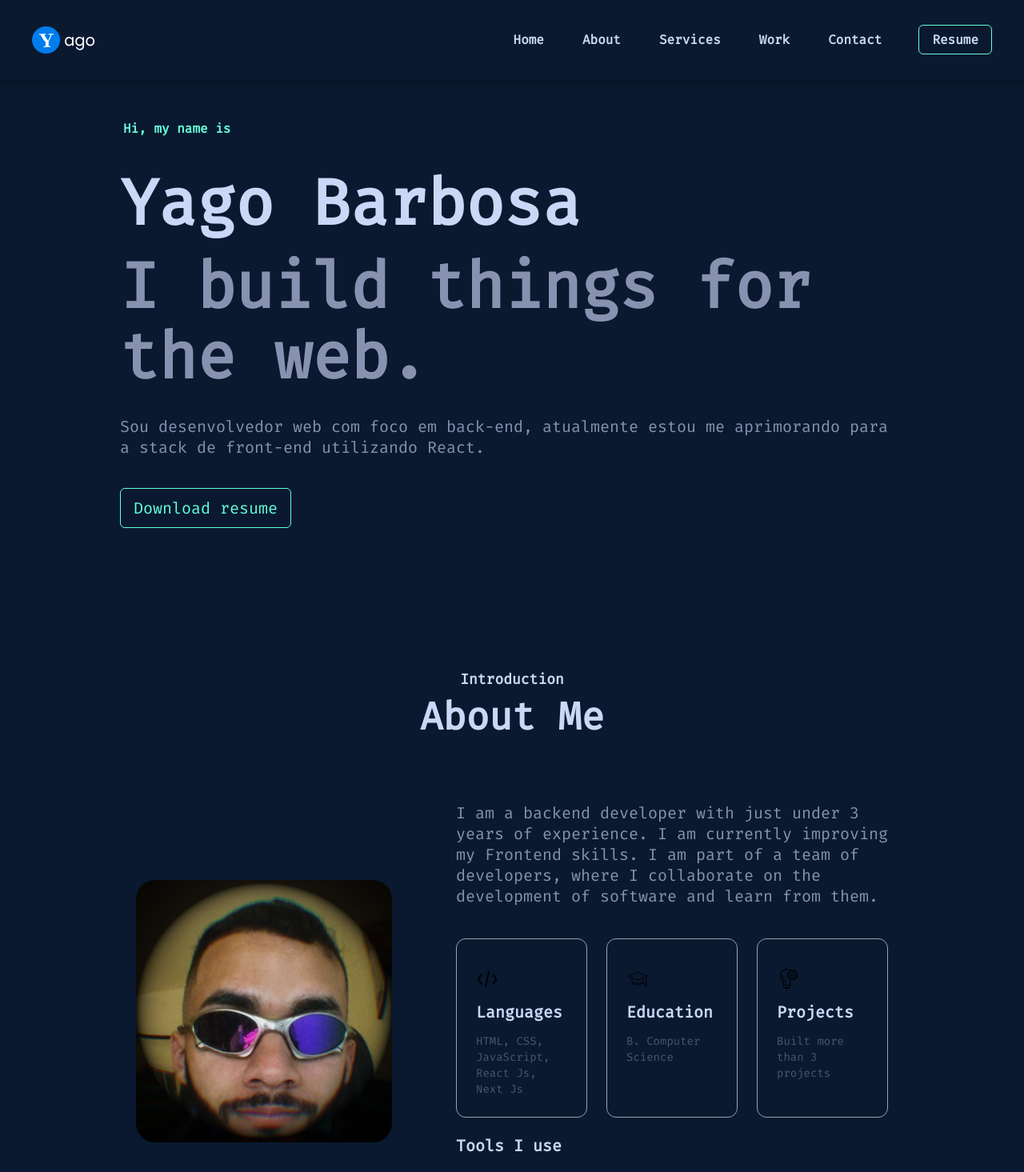
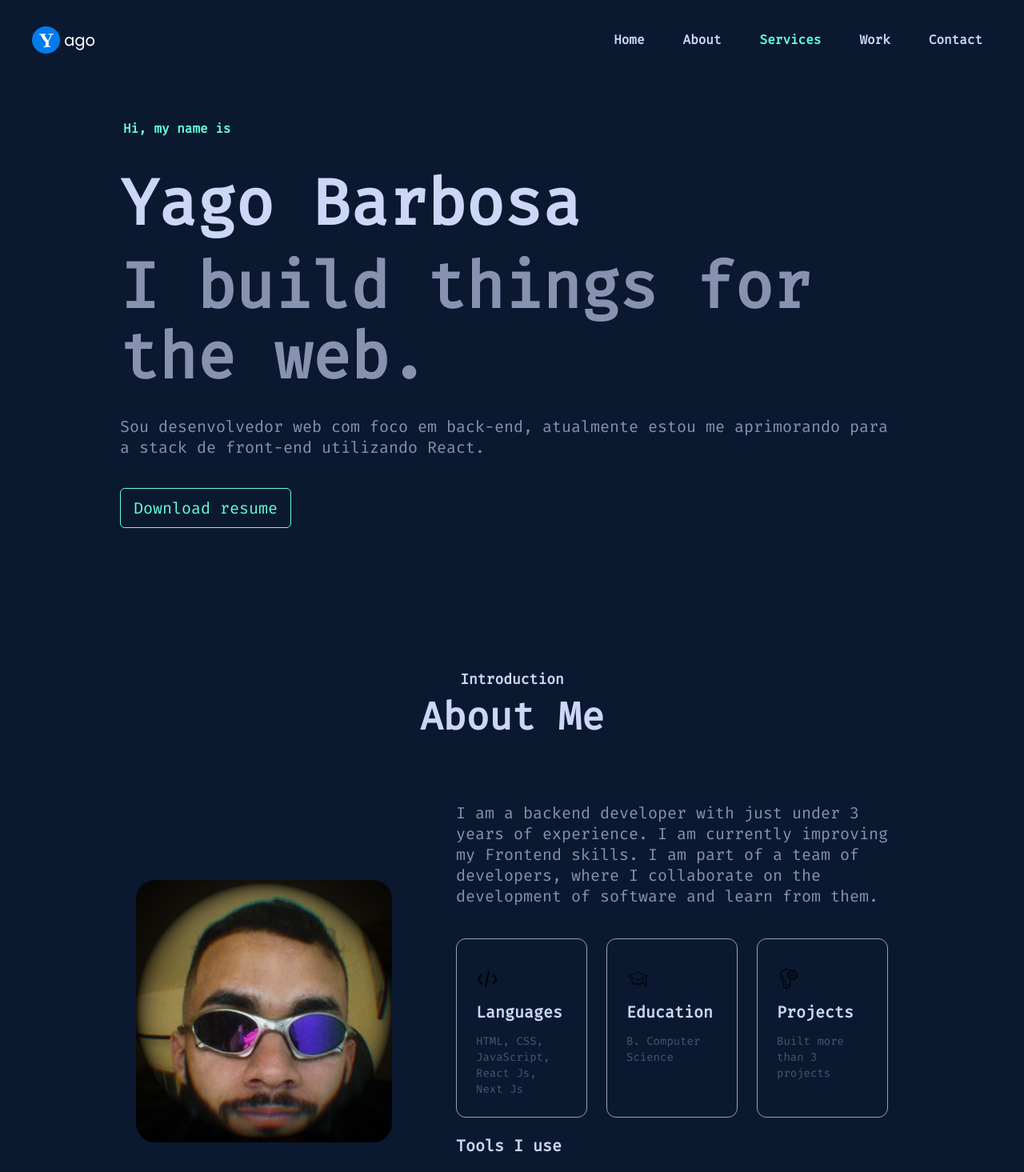
Before and after one commit to YagoB16/web-profile, a Next.js app: page / in a window 1280 px wide. Shown: the top 1465 px of the page at 80% size. Built offline with nearby package versions, Linux system fonts and the light colour scheme.

Commit message:
Update NavBar: - Agora é visivel em navbar o menu ativo; - Alterado <div> para <section>.

```diff
--- a/src/app/page.tsx
+++ b/src/app/page.tsx
@@ -10,10 +10,10 @@ export default function Home() {
   return (
     <>
       <NavBar />
-      <Header />
-      <About />
-      <Service />
-      <Work />
+      <Header id="home" />
+      <About id="about" />
+      <Service id="services" />
+      <Work id="work" />
       <Footer />
     </>
   )
--- a/src/components/About.tsx
+++ b/src/components/About.tsx
@@ -3,10 +3,15 @@ import Image from 'next/image'
 import YagoIcon from '@/src/app/assets/yagueira-de-penny.jpg'
 import { infoList, toolsData } from './../app/assets/assets'
 
-function About() {
+interface SectionProps {
+    id: string;
+}
+
+
+function About(id: SectionProps) {
     return (
         <>
-            <div id='about' className='px-5 py-10 scroll-mt-20 h-150 min-h-[90vh]'>
+            <section id='about' className='px-5 py-10 scroll-mt-20  min-h-[120vh] lg:min-h-[90vh]'>
                 <h4 className='text-center mb-2 text-lg'>
                     Introduction
                 </h4>
@@ -50,7 +55,7 @@ function About() {
                         </ul>
                     </div>
                 </div>
-            </div>
+            </section>
 
         </>
     )
--- a/src/components/Header.tsx
+++ b/src/components/Header.tsx
@@ -1,11 +1,14 @@
 'use client'
 
+interface SectionProps {
+    id: string;
+}
 
-export default function Header() {
+export default function Header(id: SectionProps) {
 
 
     return (
-        <div id='home' className='flex flex-col items-start justify-center min-h-[100vh] '>
+        <section id='home' className='flex flex-col items-start justify-center min-h-[100vh] '>
             <div className='mb-7.5 ml-1'>
                 <h1 className='text-[clamp(var(--fz-sm),5vw,var(--fz-md))] font-normal text-[var(--green)]! '>
                     Hi, my name is
@@ -32,6 +35,6 @@ export default function Header() {
                     Download resume
                 </a>
             </div>
-        </div>
+        </section>
     )
 }
--- a/src/components/NavBar.tsx
+++ b/src/components/NavBar.tsx
@@ -1,87 +1,75 @@
 'use client'
 
 import { AlignJustifyIcon } from 'lucide-react'
-import React, { useEffect, useRef } from 'react'
+import React, { useEffect, useState } from 'react'
 import Image from 'next/image'
 import ImageLogo from '../app/assets/logo.svg'
-import { useState } from 'react'
 
 export default function NavBar() {
-    const [isScroll, setIsScroll] = useState(false)
-    const [isMenuOpen, setIsMenuOpen] = useState(false)
-    const [isUpNav, setIsUpNav] = useState(false);
+    const [isScroll, setIsScroll] = useState(false);
+    const [isMenuOpen, setIsMenuOpen] = useState(false);
+    const [activeSection, setActiveSection] = useState<string>('home');
 
-    const divRef = useRef<HTMLDivElement>(null);
+    useEffect(() => {
+        const handleScroll = () => {
+            const sections = ['home', 'about', 'services', 'work', 'contact'];
+            let currentSection = 'home';
+
+            let minDiff = Infinity; // Guarda a menor diferença do centro
+
+            // biome-ignore lint/complexity/noForEach: <explanation>
+            sections.forEach((section) => {
+                const element = document.getElementById(section);
+                if (element) {
+                    const rect = element.getBoundingClientRect();
+                    const sectionTop = rect.top;
+                    const sectionBottom = rect.bottom;
+                    const viewportHeight = window.innerHeight;
+
+                    // Nova lógica: a seção ativa será a que ocupa mais espaço na tela
+                    if (sectionTop < viewportHeight * 0.6 && sectionBottom > viewportHeight * 0.4) {
+                        currentSection = section;
+                    }
+                }
+            });
+
+            setActiveSection(currentSection);
+        };
+
+        window.addEventListener('scroll', handleScroll);
+        return () => window.removeEventListener('scroll', handleScroll);
+    }, []);
 
 
-    useEffect(() => {
-        const handleMouseOver = () => {
-            setIsUpNav(!isUpNav);
-        };
-
-        const handleMouseOut = () => {
-            setIsUpNav(isUpNav);
-        };
-
-
-    }, [isUpNav]);
-
-
-    useEffect(() => {
-        window.addEventListener('scroll', () => {
-            if (scrollY > 20) {
-                setIsScroll(true)
-            }
-        })
-    })
     return (
-        <div ref={divRef} className={`fixed z-1 left-0 right-0 max-w-full flex items-center h-[var(--nav-height)] bg-[var(--navy)] min-h-12  ${isScroll ? " bg-[var(--navy)] opacity-100 shadow-sm drop-shadow-md" : ""}  font-semibold !text-[var(--lightest-slate)] md:px-10 px-5 `}>
-            <nav className="flex w-full justify-between items-center gap-8 z-50 ">
+        <div className={`fixed z-50 left-0 right-0 max-w-full flex items-center h-[var(--nav-height)] bg-[var(--navy)] min-h-12  ${isScroll ? "bg-[var(--navy)] opacity-100 shadow-sm drop-shadow-md" : ""} font-semibold !text-[var(--lightest-slate)] md:px-10 px-5`}>
+            <nav className="flex w-full justify-between items-center gap-8">
                 <div>
                     <Image src={ImageLogo} alt="Logo" width={140} height={40} />
                 </div>
 
-                <div className='hidden md:flex items-center'>
-                    <ul className={`flex gap-6 text-base opacity-100 ${isScroll ? "" : "bg-[var(--navy)] opacity-50"}`}>
-                        <li>
-                            <a href="#home" className="p-3 rounded-md transition-all hover:text-[var(--green)]">
-                                Home
-                            </a>
-                        </li>
-                        <li>
-                            <a href="#about" className="p-3 rounded-md transition-all hover:text-[var(--green)]">
-                                About
-                            </a>
-                        </li>
-                        <li>
-                            <a href="#services" className="p-3 rounded-md transition-all hover:text-[var(--green)]">
-                                Services
-                            </a>
-                        </li>
-                        <li>
-                            <a href="#work" className="p-3 rounded-md transition-all hover:text-[var(--green)]">
-                                Work
-                            </a>
-                        </li>
-                        <li>
-                            <a href="" className="p-3 rounded-md transition-all hover:text-[var(--green)]">
-                                Contact
-                            </a>
-                        </li>
-                        <li>
-                            <a
-                                href=""
-                                className="border border-[var(--green)] rounded-md py-2 px-4 transition duration-300 hover:bg-[var(--green)] hover:text-black ml-2.5"
-                            >
-                                Resume
-                            </a>
-                        </li>
+                <div className="hidden md:flex items-center">
+                    <ul className="flex gap-6 text-base">
+                        {[
+                            { id: 'home', label: 'Home' },
+                            { id: 'about', label: 'About' },
+                            { id: 'services', label: 'Services' },
+                            { id: 'work', label: 'Work' },
+                            { id: 'contact', label: 'Contact' }
+                        ].map(({ id, label }) => (
+                            <li key={id}>
+                                <a
+                                    href={`#${id}`}
+                                    className={`p-3 rounded-md transition-all ${activeSection === id ? 'text-[var(--green)] font-bold' : 'hover:text-[var(--green)]'}`}
+                                >
+                                    {label}
+                                </a>
+                            </li>
+                        ))}
                     </ul>
-
                 </div>
 
-                <div className='md:hidden'>
-                    {/* biome-ignore lint/a11y/useButtonType: <explanation> */}
+                <div className="md:hidden">
                     <button
                         className="md:hidden block text-5xl cursor-pointer"
                         onClick={() => setIsMenuOpen(!isMenuOpen)}
@@ -89,36 +77,8 @@ export default function NavBar() {
                     >
                         <AlignJustifyIcon />
                     </button>
-                    <aside
-                        className={`fixed md:hidden top-20 left-0 w-full bg-[var(--navy)] flex flex-col items-center gap-6 pb-5 font-semibold text-lg transition-transform duration-500 ease-in-out ${isMenuOpen ? 'translate-x-0 opacity-100' : 'translate-x-full opacity-0'
-                            }`}
-                    >
-
-                        <ul className="flex flex-col items-center flex-1 w-full gap-6 text-base">
-                            <li className="text-center">
-                                <a href="#about" className="p-3 block rounded-md transition-all hover:text-[var(--green)]">
-                                    About
-                                </a>
-                            </li>
-                            <li className="text-center">
-                                <a href="#services" className="p-3 block rounded-md transition-all hover:text-[var(--green)]">
-                                    Services
-                                </a>
-                            </li>
-                            <li className="text-center">
-                                <a href="#work" className="p-3 block rounded-md transition-all hover:text-[var(--green)]">
-                                    Work
-                                </a>
-                            </li>
-                            <li className="text-center">
-                                <a href="" className="p-3 block rounded-md transition-all hover:text-[var(--green)]">
-                                    Contact
-                                </a>
-                            </li>
-                        </ul>
-                    </aside>
                 </div>
             </nav>
-        </div >
-    )
+        </div>
+    );
 }
--- a/src/components/Service.tsx
+++ b/src/components/Service.tsx
@@ -3,9 +3,14 @@ import { serviceData } from '../app/assets/assets'
 import Image from 'next/image'
 import { ArrowRight } from 'lucide-react'
 
-function Service() {
+interface SectionProps {
+    id: string;
+}
+
+
+function Service(id: SectionProps) {
     return (
-        <div id='services' className='px-5 py-10 scroll-mt-20 min-h-[80vh]'>
+        <section id='services' className='px-5 py-10 scroll-mt-20 min-h-[80vh]'>
             <h4 className='text-center mb-2 text-lg'>
                 What I offer
             </h4>
@@ -30,7 +35,7 @@ function Service() {
                     </div>
                 ))}
             </div>
-        </div>
+        </section>
     )
 }
 
--- a/src/components/Work.tsx
+++ b/src/components/Work.tsx
@@ -1,10 +1,14 @@
 import React from 'react'
 import { workerData } from '../app/assets/assets'
 import { ArrowRight, ArrowRightIcon } from 'lucide-react'
+interface SectionProps {
+    id: string;
+}
 
-function Work() {
+
+function Work(id: SectionProps) {
     return (
-        <div
+        <section
             id="work"
             className="px-5 py-10 scroll-mt-20 flex flex-col max-sm:items-center min-h-[90vh]"
         >
@@ -46,7 +50,7 @@ function Work() {
             <a href="#" className='w-max flex items-center justify-center gap-2 text-gray-700 border-[0.5px] !border-gray-700 rounded-full py-3 px-10 mx-auto my-20 hover:bg-[var(--light-slate)] duration-500'>
                 Show more <ArrowRight size={16} />
             </a>
-        </div>
+        </section>
     )
 }
 
```
